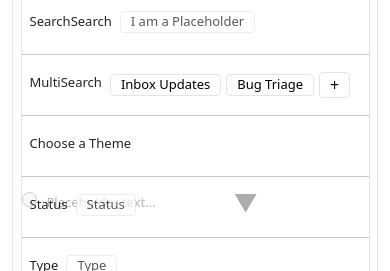
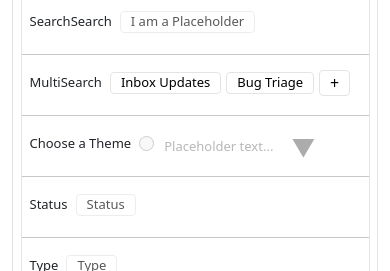
Before and after one commit to hayktermarkosyan/formComponent, a React (Create React App) app: page / in a window 390 px wide. Shown: the part 206-477 px from the top of the page. Built offline with nearby package versions, Linux system fonts and the light colour scheme.

Commit message:
08.02.22-4

```diff
--- a/src/Components/FormContainer.css
+++ b/src/Components/FormContainer.css
@@ -85,7 +85,7 @@
 
     .chooseTriangle {
         width: 20px!important;
-        margin-left: 5px!important;
+        margin-left: 15px!important;
         font-size: 18px!important;
     }
 
--- a/src/Components/FormElements/styles/ChooseATheme.css
+++ b/src/Components/FormElements/styles/ChooseATheme.css
@@ -20,7 +20,7 @@
     background-color: white!important;
     color: gray!important;
     width: 30px!important;
-    margin-left: 75px!important;
+    margin-left: 75px;
     font-size: 24px!important;
     padding: 0px!important;
 }
--- a/src/Components/FormElements/styles/MultiSearch.css
+++ b/src/Components/FormElements/styles/MultiSearch.css
@@ -1,5 +1,5 @@
 .multiSearchBtn {
-    margin-top: 17px!important;
+    margin-top: 15px!important;
     margin-right: 5px!important;
     width: auto!important;
     padding-top: 0px!important;
@@ -16,7 +16,7 @@
 }
 
 .plusBtn {
-    margin-top: 17px!important;
+    margin-top: 15px!important;
     width: auto!important;
     padding-top: 0px!important;
     padding-bottom: 0px!important;
```
